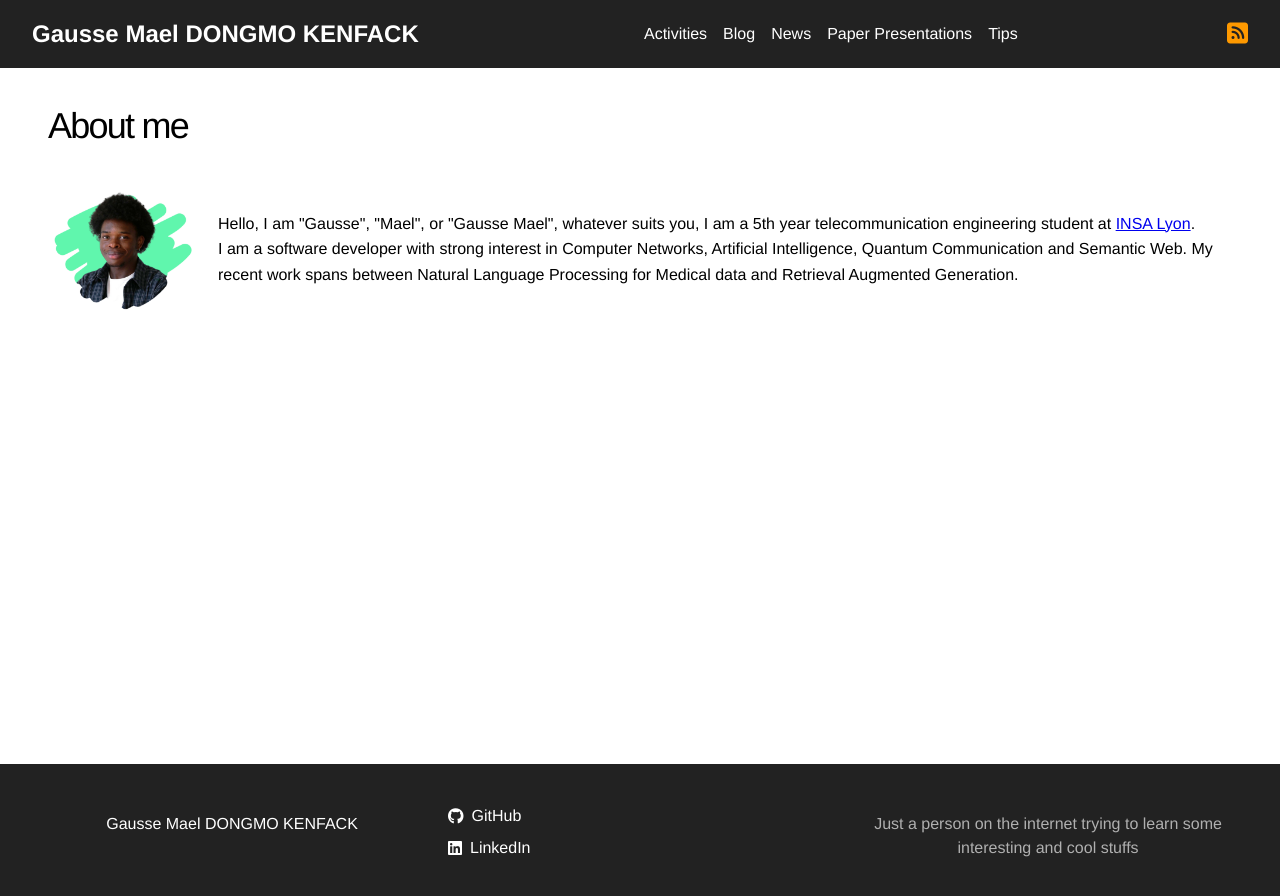
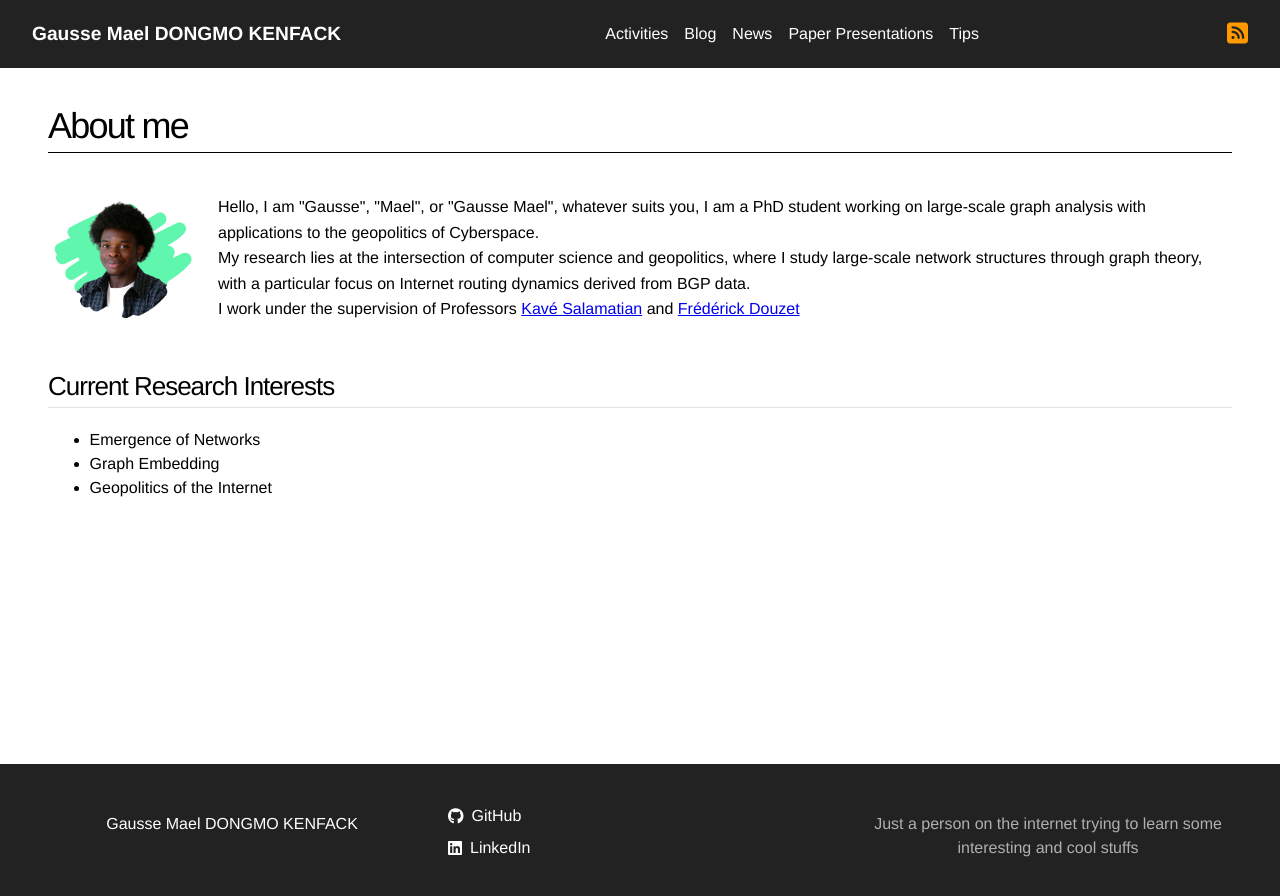
Before and after one commit to dkgmgo/dkgmgo.github.io, a Jekyll site: the page built from index.markdown, in a window 1280 px wide. Shown: the top 896 px of the page. Built offline with Jekyll 4.4.1, drawn with Linux system fonts in a browser that asks for light colours; nearby versions of some CDN libraries.

Commit message:
updated pages

```diff
--- a/_layouts/page.html
+++ b/_layouts/page.html
@@ -4,7 +4,7 @@ layout: default
 <div class="post">
 
     <header class="post-header">
-        <h1>{{ page.title }}</h1>
+        <h1 class="page-title">{{ page.title }}</h1>
     </header>
 
     <article class="post-content">
--- a/activities.markdown
+++ b/activities.markdown
@@ -3,3 +3,9 @@ layout: page
 title: Activities
 permalink: /activities/
 ---
+
+### Teaching
+{: .section-title}
+
+### Community Service
+{: .section-title}
--- a/css/main.css
+++ b/css/main.css
@@ -6,6 +6,10 @@
 html,
 body {
     height: 100%;
+}
+
+b, strong {
+  font-weight: 700;
 }
 
 body {
@@ -30,6 +34,15 @@ h5,
 h6 {
     font-size: 100%;
     font-weight: 400;
+}
+
+.wrap:before,
+.wrap:after { content:""; display:table; }
+.wrap:after { clear: both; }
+.wrap {
+  max-width: 1200px;
+  margin: 0 auto;
+  zoom: 1;
 }
 
 /* footer */
@@ -120,7 +133,7 @@ h6 {
 }
 
 .navbar-brand {
-    font-size: 1.5rem;
+    font-size: 1.2rem;
     font-weight: bold;
     text-decoration: none;
     color: #fff;
@@ -215,10 +228,13 @@ h6 {
     line-height: 1.6;
 }
 
-.about-down {
-    display: flex;
-    flex-direction: row;
-    align-items: center;
+.page-title {
+    padding-bottom: 8px;
+    border-bottom: 1px solid #000;
+}
+.section-title {
+    padding-bottom: 8px;
+    border-bottom: 1px solid #e0e0e0e0;
 }
 
 @media (max-width: 600px) {
@@ -230,11 +246,6 @@ h6 {
     .about-top img {
         width: 120px;
         height: 120px;
-    }
-
-    .about-down {
-        flex-direction: column;
-        text-align: center;
     }
 }
 .posts {
--- a/index.markdown
+++ b/index.markdown
@@ -9,13 +9,22 @@ title: About me
     <img src="assets/profile-pic.png" alt="Profile Picture">
     <div class="about-intro">
       <p>
-      Hello, I am "Gausse", "Mael", or "Gausse Mael", whatever suits you, I am a 5th year telecommunication engineering student at <a href="https://www.insa-lyon.fr/" target="_blank">INSA Lyon</a>.
+        Hello, I am "Gausse", "Mael", or "Gausse Mael", whatever suits you, I am a PhD student working on large-scale graph analysis with applications to the geopolitics of Cyberspace.
       </p>
       <p>
-      I am a software developer with strong interest in Computer Networks, Artificial Intelligence, Quantum Communication and Semantic Web. My recent work spans between Natural Language Processing for Medical data and Retrieval Augmented Generation.
+        My research lies at the intersection of computer science and geopolitics, where I study large-scale network structures through graph theory, with a particular focus on Internet routing dynamics derived from BGP data.
+      </p>
+      <p>
+        I work under the supervision of Professors <a href="https://geode.science/en/salamatian-kave/" target="_blank">Kavé Salamatian</a> and <a href="https://geode.science/en/frederick-douzet/" target="_blank">Frédérick Douzet</a>
       </p>
     </div>
   </div>
   <div class="about-down">
+    <h3 class="section-title">Current Research Interests</h3>
+    <ul>
+      <li>Emergence of Networks</li>
+      <li>Graph Embedding</li>
+      <li>Geopolitics of the Internet</li>
+    </ul>
   </div>
 </div>
--- a/news.markdown
+++ b/news.markdown
@@ -3,3 +3,5 @@ layout: page
 title: News
 permalink: /news/
 ---
+
+- **[Feb 2026]** : Officially started my PhD at the University of Savoie Mont Blanc
```
